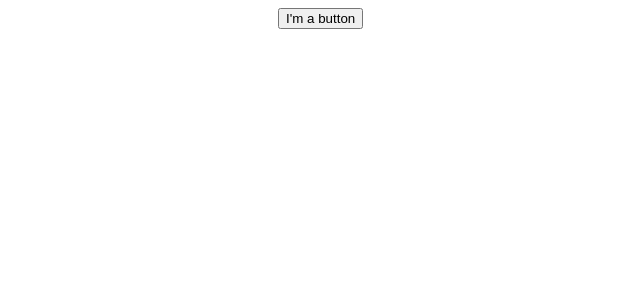
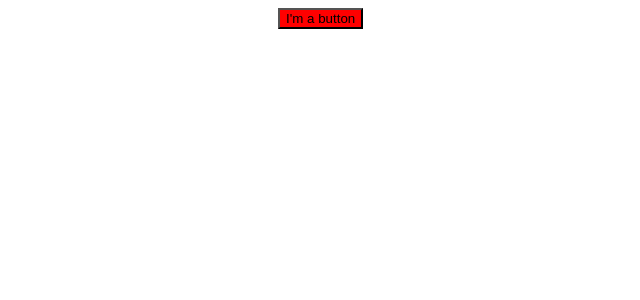
Before and after one commit to alekspanteli/create-react-app-beta, a React (Create React App) app: page / in a window 1280 px wide. Shown: the top 300 px of the page, without its empty margins (62-702 px from the left). Built offline with nearby package versions, Linux system fonts and the light colour scheme.

Commit message:
Update 3 files

```diff
--- a/package.json
+++ b/package.json
@@ -7,7 +7,8 @@
   "dependencies": {
     "react": "18.2.0",
     "react-dom": "18.2.0",
-    "react-scripts": "4.0.0"
+    "react-scripts": "4.0.0",
+    "sass": "^1.54.5"
   },
   "devDependencies": {
     "@babel/runtime": "7.13.8",
--- a/src/App.js
+++ b/src/App.js
@@ -1,18 +1,19 @@
-import "./styles.css";
-
+import * as test from "./scss/index.module.scss"
 
 const MyButton = () =>{
     return (
-    <button>I'm a button</button>
+    <button className={test.button}>I'm a button</button>
   );
 }
 
 
 
-export default function App() {
+const App = () => {
   return (
-    <div className="App">
+    <div className={test.app}>
       <MyButton />
     </div>
   );
 }
+
+export default App;
--- /dev/null
+++ b/src/scss/buttons/_button.scss
@@ -0,0 +1,4 @@
+.button{
+    cursor:pointer;
+    background:red;
+}
--- /dev/null
+++ b/src/scss/buttons/_index.scss
@@ -0,0 +1 @@
+@forward "button";
--- a/src/styles.css
+++ b/src/scss/index.module.scss
@@ -1,4 +1,6 @@
-.App {
+@use './buttons';
+
+.app {
   inline-size: min(600px, 100vw - 30px);
   margin-inline: auto;
 }
```
Also changed, not shown: 1 other file (tests, documents, lock files or other folders).
